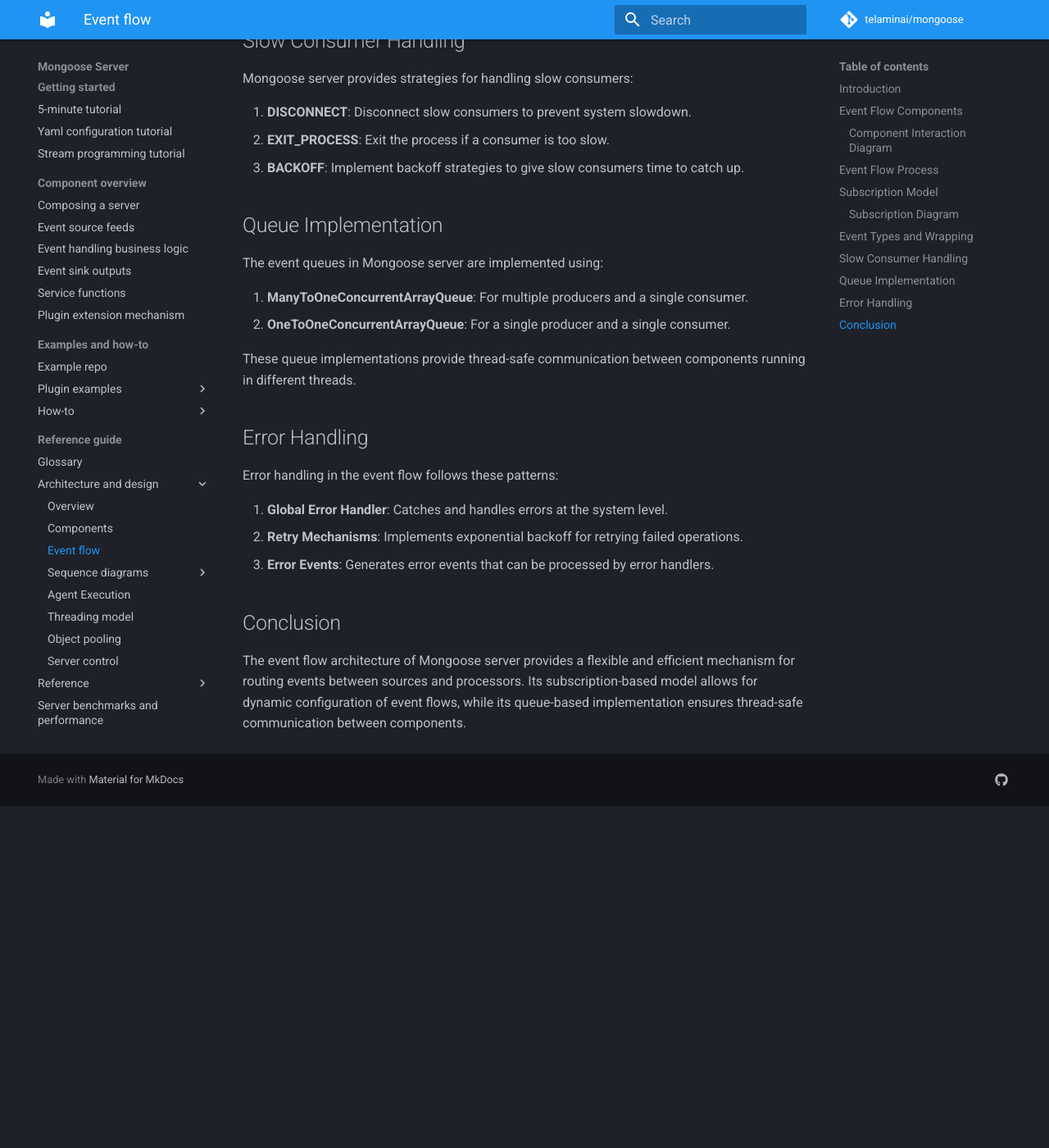
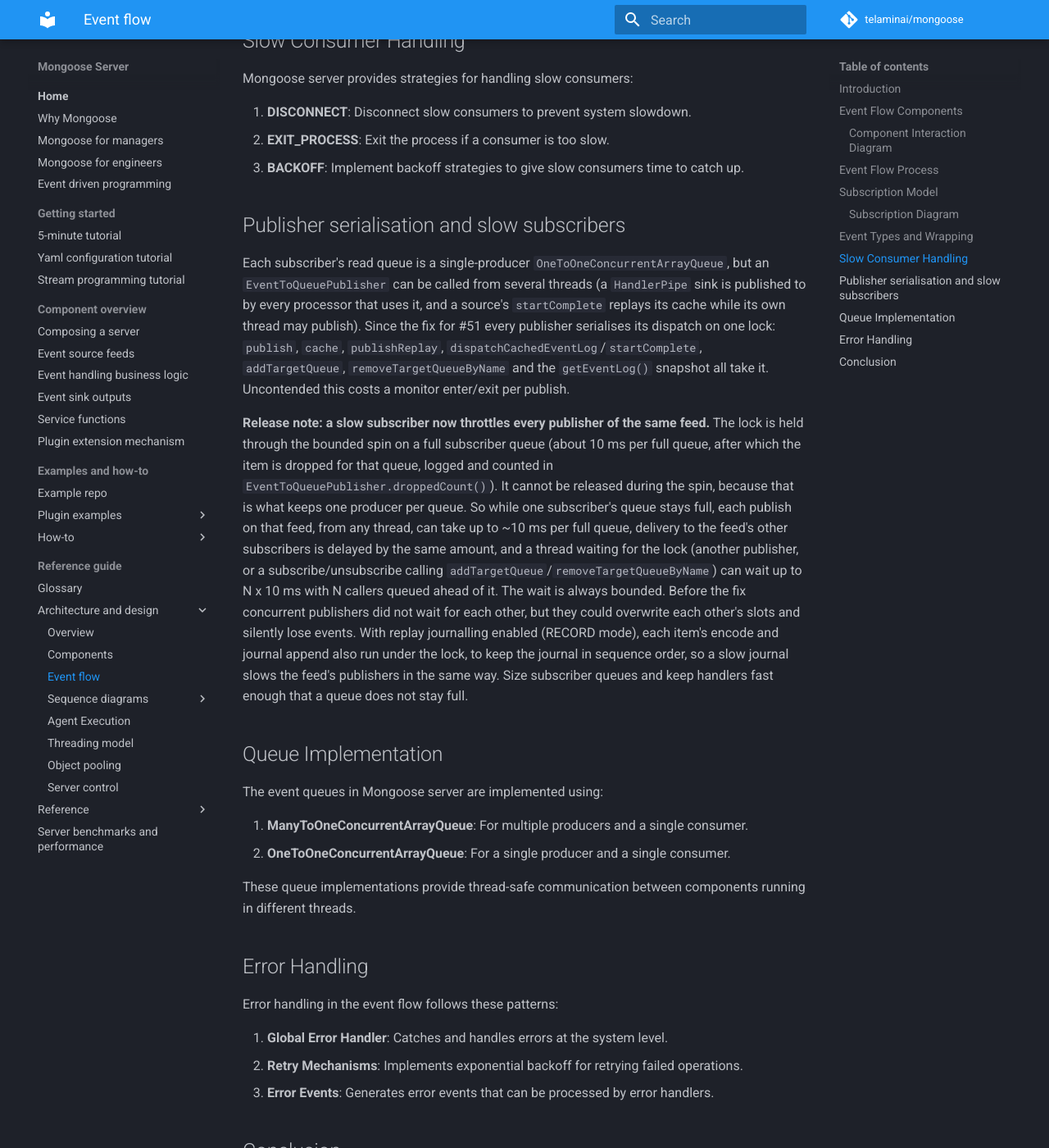
Before and after one commit to telaminai/mongoose, an MkDocs documentation site: the page built from docs/architecture/event-flow.md, in a window 1280 px wide and 1400 px high, scrolled down 2526 px. Shown: the whole window at 82% size. Built offline with MkDocs 1.6.1 and Material for MkDocs 9.7.7, drawn with Linux system fonts in a browser that asks for light colours; comment, search, counter and statistics services are not loaded; before the commit the page ends 3509 px from its top, so only the background shows below that.

Commit message:
docs(dispatch): release note on publisher serialisation and slow subscribers
Co-Authored-By: Claude Opus 5.5 <noreply@anthropic.com>

```diff
--- a/docs/architecture/event-flow.md
+++ b/docs/architecture/event-flow.md
@@ -101,6 +101,27 @@ Mongoose server provides strategies for handling slow consumers:
 2. **EXIT_PROCESS**: Exit the process if a consumer is too slow.
 3. **BACKOFF**: Implement backoff strategies to give slow consumers time to catch up.
 
+## Publisher serialisation and slow subscribers
+
+Each subscriber's read queue is a single-producer `OneToOneConcurrentArrayQueue`, but an
+`EventToQueuePublisher` can be called from several threads (a `HandlerPipe` sink is published to by every
+processor that uses it, and a source's `startComplete` replays its cache while its own thread may publish).
+Since the fix for #51 every publisher serialises its dispatch on one lock: `publish`, `cache`, `publishReplay`,
+`dispatchCachedEventLog`/`startComplete`, `addTargetQueue`, `removeTargetQueueByName` and the `getEventLog()`
+snapshot all take it. Uncontended this costs a monitor enter/exit per publish.
+
+**Release note: a slow subscriber now throttles every publisher of the same feed.** The lock is held through the
+bounded spin on a full subscriber queue (about 10 ms per full queue, after which the item is dropped for that queue,
+logged and counted in `EventToQueuePublisher.droppedCount()`). It cannot be released during the spin, because that
+is what keeps one producer per queue. So while one subscriber's queue stays full, each publish on that feed, from
+any thread, can take up to ~10 ms per full queue, delivery to the feed's other subscribers is delayed by the same
+amount, and a thread waiting for the lock (another publisher, or a subscribe/unsubscribe calling
+`addTargetQueue`/`removeTargetQueueByName`) can wait up to N x 10 ms with N callers queued ahead of it. The wait is
+always bounded. Before the fix concurrent publishers did not wait for each other, but they could overwrite each
+other's slots and silently lose events. With replay journalling enabled (RECORD mode), each item's encode and journal
+append also run under the lock, to keep the journal in sequence order, so a slow journal slows the feed's publishers
+in the same way. Size subscriber queues and keep handlers fast enough that a queue does not stay full.
+
 ## Queue Implementation
 
 The event queues in Mongoose server are implemented using:
```
Also changed, not shown: docs/architecture/threading-model.md (+3 -1 lines), docs/example/how-to/how-to-handler-pipe.md (+5 -1 lines).
